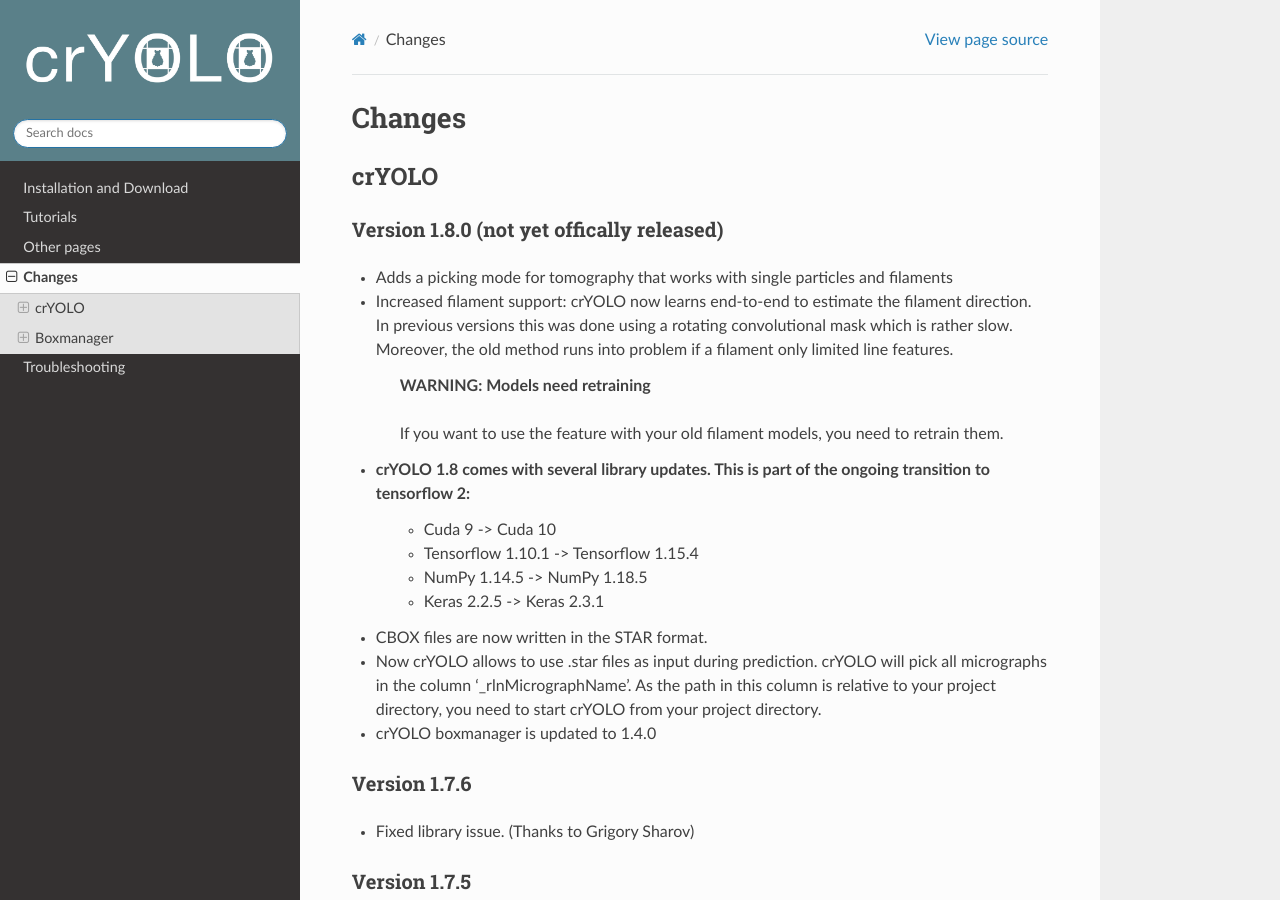
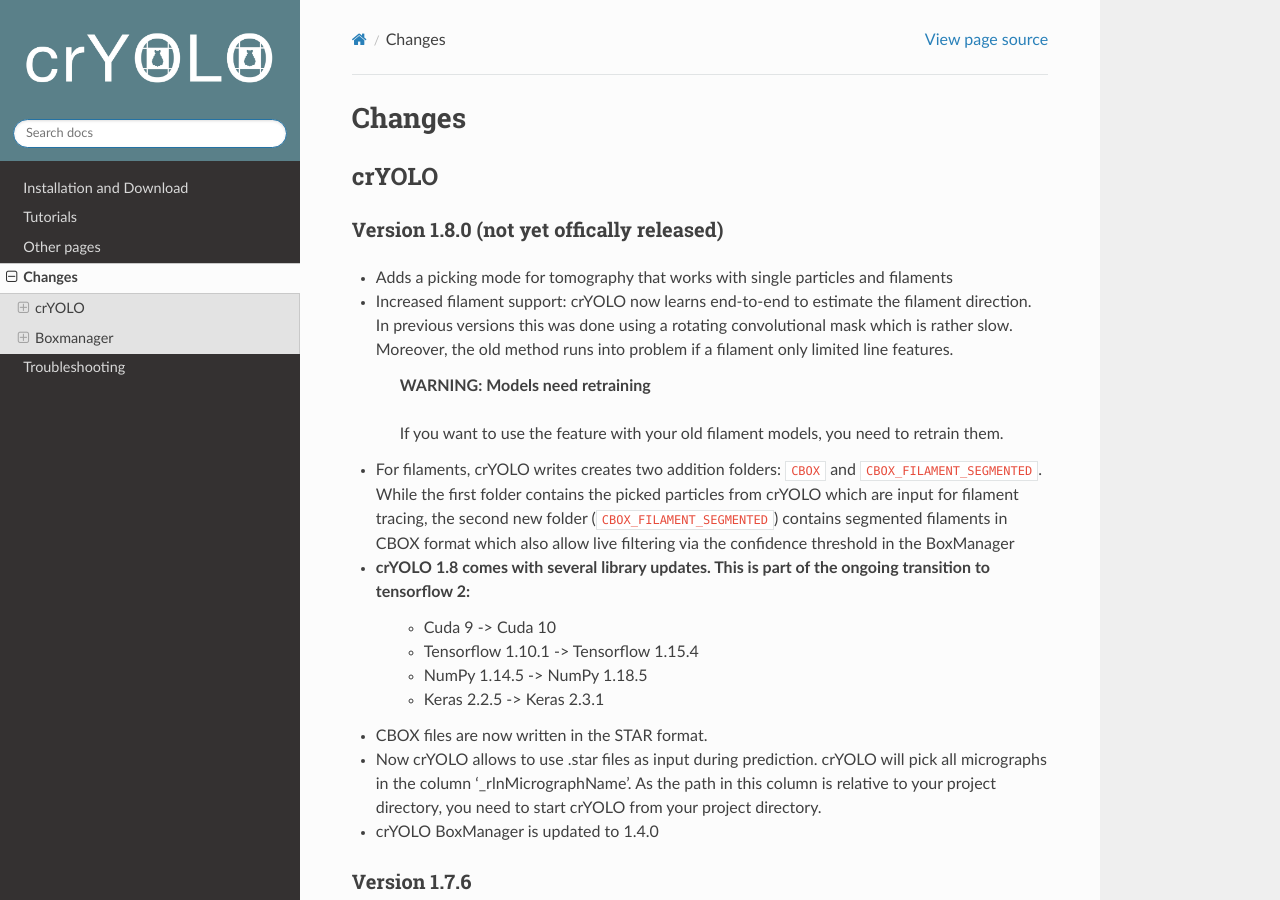
Before and after one commit to MPI-Dortmund/cryolo, a Sphinx documentation site: the page built from source/changes.rst, in a window 1280 px wide and 900 px high. Built offline with Sphinx 7.4.7 and the Read the Docs theme 2.0.0, drawn with Linux system fonts in a browser that asks for light colours.

Commit message:
Add a additional change

```diff
--- a/source/changes.rst
+++ b/source/changes.rst
@@ -12,7 +12,7 @@
     **WARNING: Models need retraining**
 
     If you want to use the feature with your old filament models, you need to retrain them.
-
+* For filaments, crYOLO writes creates two addition folders: :file:`CBOX` and :file:`CBOX_FILAMENT_SEGMENTED`. While the first folder  contains the picked particles from crYOLO which are input for filament tracing, the second new folder (:file:`CBOX_FILAMENT_SEGMENTED`) contains segmented filaments in CBOX format which also allow live filtering via the confidence threshold in the BoxManager
 * crYOLO 1.8 comes with several library updates. This is part of the ongoing transition to tensorflow 2:
     * Cuda 9 -> Cuda 10
     * Tensorflow 1.10.1 -> Tensorflow 1.15.4
@@ -20,7 +20,7 @@
     * Keras 2.2.5 -> Keras 2.3.1
 * CBOX files are now written in the STAR format.
 * Now crYOLO allows to use .star files as input during prediction. crYOLO will pick all micrographs in the column '_rlnMicrographName'. As the path in this column is relative to your project directory, you need to start crYOLO from your project directory.
-* crYOLO boxmanager is updated to 1.4.0
+* crYOLO BoxManager is updated to 1.4.0
 
 Version 1.7.6
 *************
```
